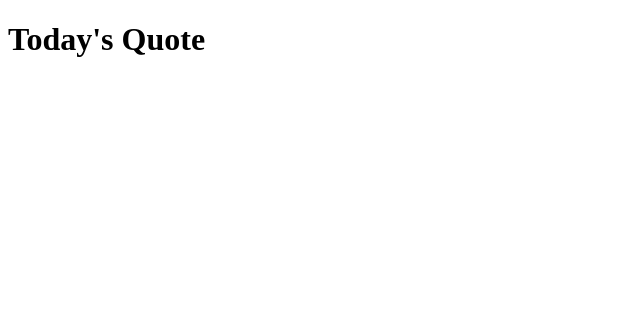
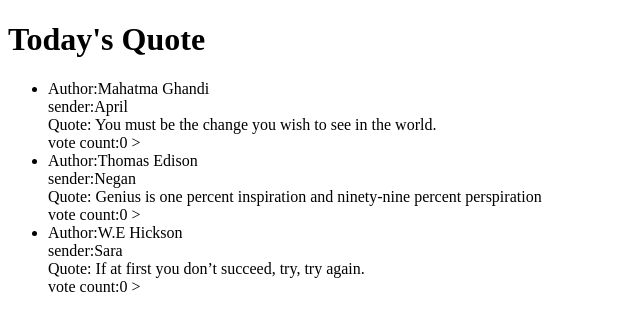
Before and after one commit to Aprilwairimu/Angular-Quote, an Angular app in the folder Quote/: page / in a window 1280 px wide. Shown: the top 330 px of the page, without its empty margins (0-640 px from the left). Built offline with nearby package versions, Linux system fonts and the light colour scheme.

Commit message:
added quote class

```diff
--- a/Quote/src/app/app.component.ts
+++ b/Quote/src/app/app.component.ts
@@ -6,5 +6,5 @@ import { Component } from '@angular/core';
   styleUrls: ['./app.component.css']
 })
 export class AppComponent {
-  title = 'Quote';
+  title:string= 'Quote';
 }
--- /dev/null
+++ b/Quote/src/app/quote.ts
@@ -0,0 +1,6 @@
+export class Quote {
+    quote: string;
+    sender: string;
+    Author: string;
+    votes: number;
+}
--- a/Quote/src/app/quote/quote.component.ts
+++ b/Quote/src/app/quote/quote.component.ts
@@ -1,12 +1,16 @@
 import { Component, OnInit } from '@angular/core';
-
+import {Quote} from '../quote'
 @Component({
   selector: 'app-quote',
   templateUrl: './quote.component.html',
   styleUrls: ['./quote.component.css']
 })
 export class QuoteComponent implements OnInit {
-
+  quotes: Quote[] = [
+    { quote: 'You must be the change you wish to see in the world.', sender:'April',Author:'Mahatma Ghandi',votes:0 },
+    {quote:'Genius is one percent inspiration and ninety-nine percent perspiration',sender:'Negan',Author:'Thomas Edison',votes:0 },
+    {quote: 'If at first you don’t succeed, try, try again.',sender:'Sara',Author:'W.E Hickson',votes:0 },
+  ];
   constructor() { }
 
   ngOnInit(): void {
--- a/Quote/tsconfig.json
+++ b/Quote/tsconfig.json
@@ -15,6 +15,7 @@
     "downlevelIteration": true,
     "experimentalDecorators": true,
     "moduleResolution": "node",
+    "strictPropertyInitialization": false,
     "importHelpers": true,
     "target": "es2017",
     "module": "es2020",
```
Also changed, not shown: 1 other file (tests, documents, lock files or other folders).
